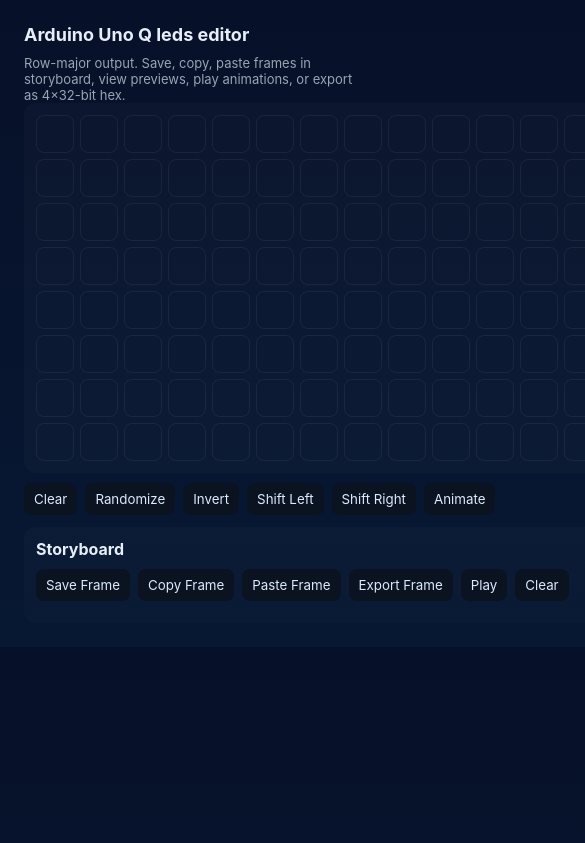
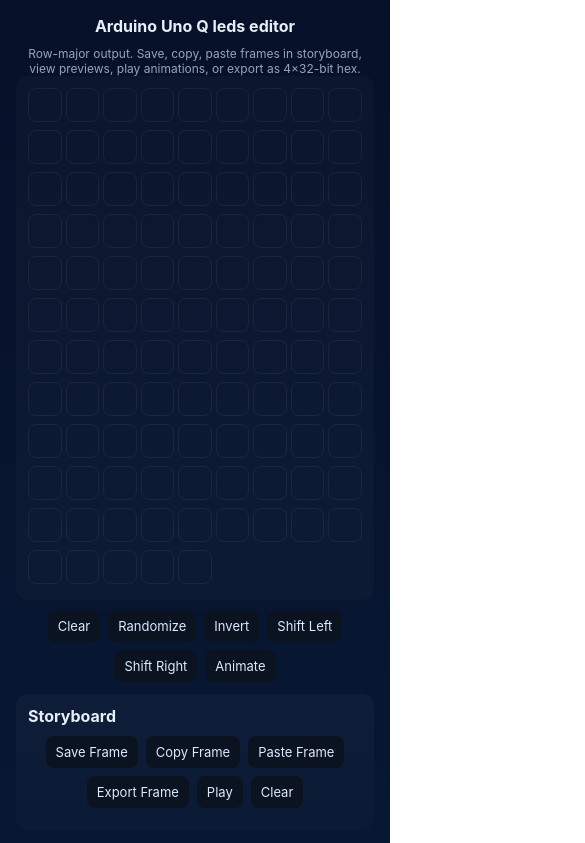
Before and after one commit to gbr1/matrix-editor, a plain HTML site: page index.html in a window 390 px wide. Shown: the top 843 px of the page, 585 px wide, since content can reach past the window. Drawn offline with Linux system fonts and the light colour scheme.

Commit message:
Improve UI and add responsiveness for mobile devices

```diff
--- a/style.css
+++ b/style.css
@@ -11,101 +11,180 @@
     font-family: Inter, ui-sans-serif, system-ui, Segoe UI, Roboto, "Helvetica Neue", Arial
 }
 
+html, body {
+    height: 100%;
+    margin: 0;
+    padding: 0;
+}
+
 body {
     background: linear-gradient(180deg, #071029 0%, #071833 100%);
     color: #e6eef6;
-    margin: 0;
-    padding: 24px
+    display: flex;
+    flex-direction: column;
+    align-items: center;
+    justify-content: flex-start;
+    min-height: 100vh;
+    padding: 24px;
 }
 
 .wrap {
+    width: 100%;
     max-width: 1200px;
     margin: 0 auto;
     display: flex;
-    gap: 20px
+    flex-direction: row;
+    flex-wrap: wrap;
+    gap: 20px;
+    justify-content: center;
 }
 
 h1 {
-    font-size: 18px;
-    margin: 0 0 10px 0
+    font-size: clamp(18px, 2vw, 28px);
+    margin: 0 0 10px 0;
+    text-align: center;
 }
 
 p.lead {
     margin: 0;
     color: var(--muted);
-    font-size: 13px
+    font-size: clamp(12px, 1.2vw, 15px);
+    text-align: center;
 }
 
 .panel {
     margin-top: 14px;
-    padding: 12px;
+    padding: 16px;
     border-radius: 12px;
-    background: linear-gradient(180deg, rgba(255, 255, 255, 0.02), rgba(255, 255, 255, 0.01))
+    background: linear-gradient(180deg, rgba(255, 255, 255, 0.03), rgba(255, 255, 255, 0.01));
+    width: 100%;
+    max-width: 100%;
 }
 
 .grid {
     display: grid;
-    grid-template-columns: repeat(13, 38px);
+    grid-template-columns: repeat(auto-fit, minmax(38px, 1fr));
     grid-auto-rows: 38px;
     gap: 6px;
     padding: 12px;
     background: rgba(255, 255, 255, 0.02);
-    border-radius: 12px
+    border-radius: 12px;
+    width: 100%;
 }
 
 button.cell {
-    width: 38px;
-    height: 38px;
+    width: 100%;
+    aspect-ratio: 1;
     border-radius: 8px;
     border: 1px solid rgba(255, 255, 255, 0.06);
     background: transparent;
     color: #cbd5e1;
-    cursor: pointer
+    cursor: pointer;
+    transition: all 0.2s ease;
+}
+
+button.cell:hover {
+    background: rgba(124, 58, 237, 0.15);
+    transform: scale(1.05);
 }
 
 button.cell.on {
     background: linear-gradient(180deg, var(--accent), #5b21b6);
     box-shadow: 0 6px 18px rgba(124, 58, 237, 0.18);
-    color: white
+    color: white;
 }
 
 .mono {
     font-family: ui-monospace, SFMono-Regular, Menlo, monospace;
     background: #021025;
-    padding: 10px;
+    padding: 12px;
     border-radius: 8px;
     color: #dbeafe;
-    overflow: auto
+    overflow-x: auto;
 }
 
 .chips {
     display: flex;
     gap: 8px;
     flex-wrap: wrap;
-    margin-top: 10px
+    margin-top: 10px;
+    justify-content: center;
 }
 
 .chip {
     background: #071a2a;
-    padding: 6px 8px;
+    padding: 6px 10px;
     border-radius: 8px;
     font-size: 13px;
     color: #cfe8ff;
-    cursor: pointer
+    cursor: pointer;
+    transition: background 0.2s ease;
+}
+
+.chip:hover {
+    background: #0b243a;
 }
 
 .actions {
     display: flex;
     gap: 8px;
     flex-wrap: wrap;
-    margin-top: 10px
+    margin-top: 10px;
+    justify-content: center;
 }
 
 .btn {
     background: var(--card);
     border: none;
-    padding: 8px 10px;
+    padding: 10px 14px;
     border-radius: 8px;
     color: #dbeafe;
-    cursor: pointer
+    cursor: pointer;
+    transition: all 0.2s ease;
 }
+
+.btn:hover {
+    background: var(--accent);
+    color: white;
+}
+
+@media (max-width: 768px) {
+    body {
+        padding: 16px;
+    }
+
+    .wrap {
+        flex-direction: column;
+        align-items: center;
+        gap: 16px;
+    }
+
+    .panel {
+        padding: 12px;
+    }
+
+    .grid {
+        grid-template-columns: repeat(auto-fit, minmax(30px, 1fr));
+        gap: 4px;
+    }
+}
+
+@media (max-width: 480px) {
+    h1 {
+        font-size: 16px;
+    }
+
+    p.lead {
+        font-size: 12px;
+    }
+
+    .btn {
+        padding: 8px 10px;
+        font-size: 13px;
+    }
+
+    .chip {
+        font-size: 12px;
+        padding: 5px 8px;
+    }
+}
```
